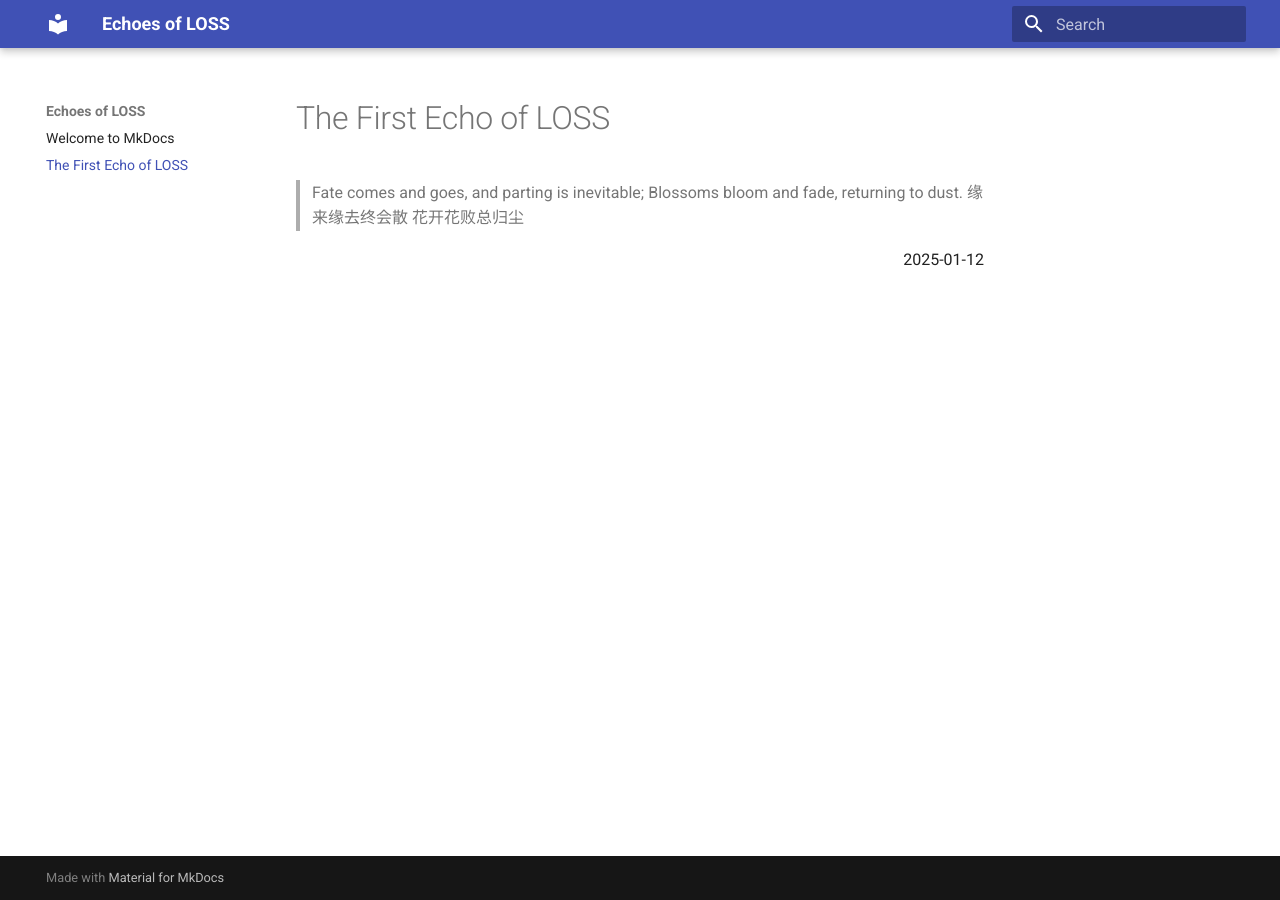
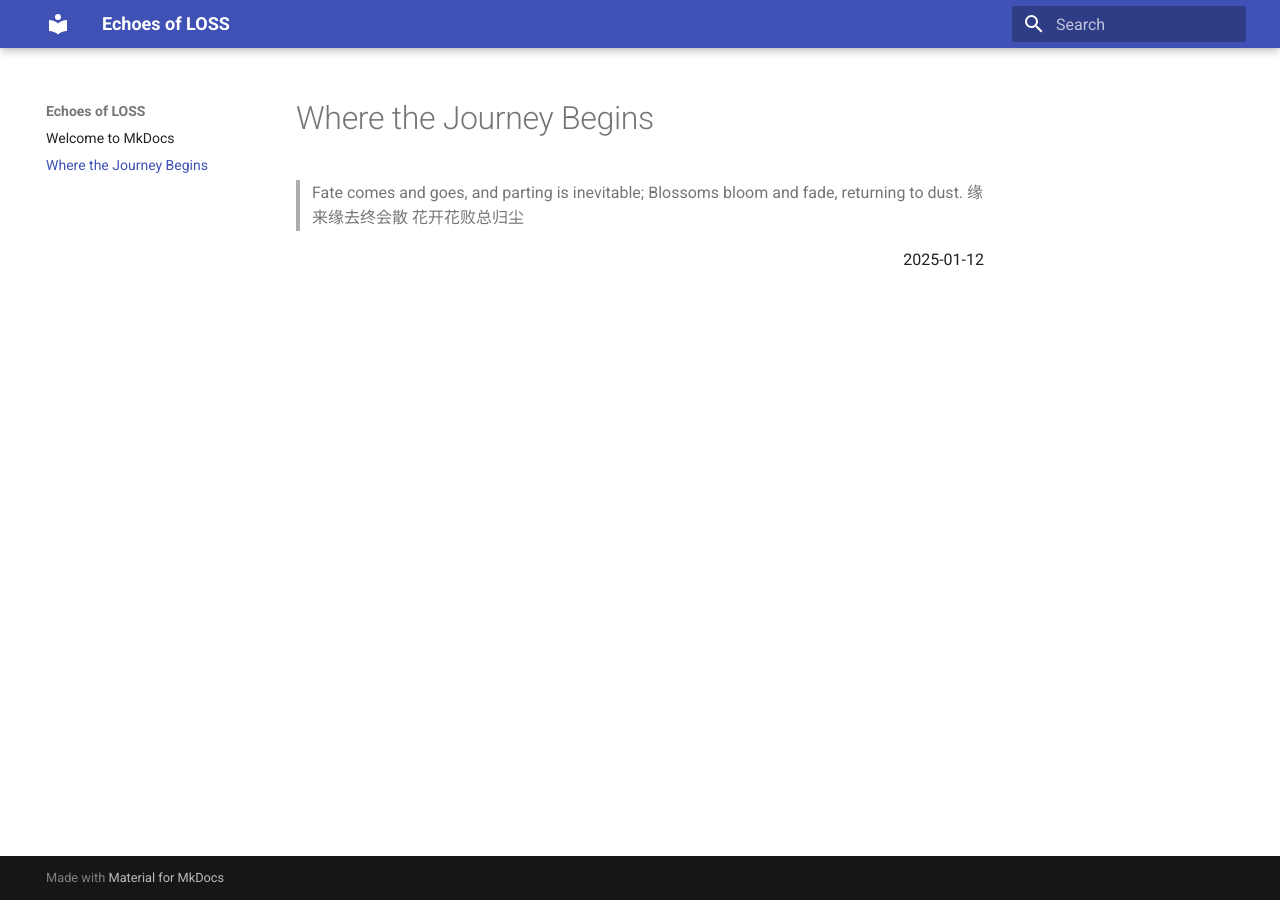
Before and after one commit to LLLOSS/loss, an MkDocs documentation site: the page built from docs/The First Echo of LOSS.md, in a window 1280 px wide. Built offline with MkDocs 1.6.1 and Material for MkDocs 9.7.7, drawn with Linux system fonts in a browser that asks for light colours.

Commit message:
Update The First Echo of LOSS.md

```diff
--- a/docs/The First Echo of LOSS.md
+++ b/docs/The First Echo of LOSS.md
@@ -1,3 +1,5 @@
+# Where the Journey Begins
+
 <blockquote>
 Fate comes and goes, and parting is inevitable;
 Blossoms bloom and fade, returning to dust.
```
